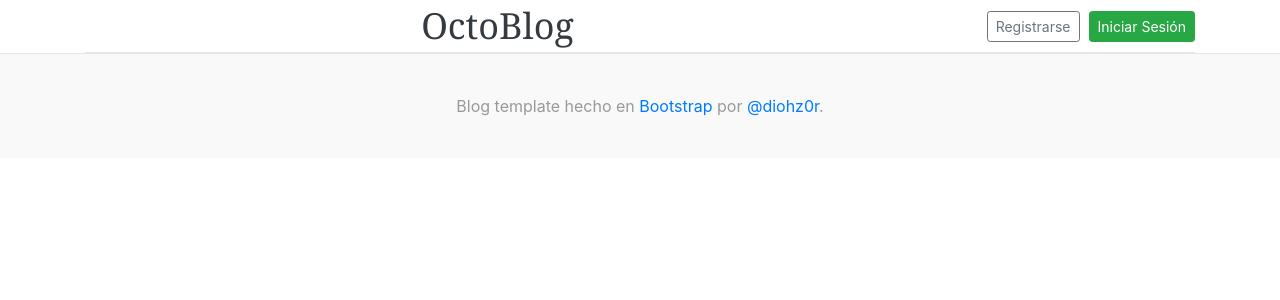
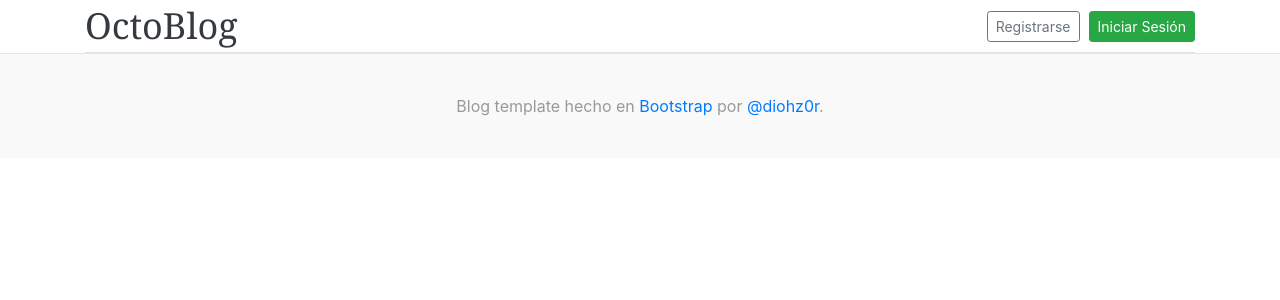
Before and after one commit to DIOHz0r/octoblog, a Symfony app: template templates/base.html.twig in a window 1280 px wide. Shown: the top 300 px of the page. Run offline with Twig, Linux system fonts and the light colour scheme; the template is opened without the code that fills it: most values are stand-ins (such as "Sample title", 1, 10 or a date in 2020); some libraries are stand-ins or nearby versions.

Commit message:
refactor: small code update

```diff
--- a/templates/base.html.twig
+++ b/templates/base.html.twig
@@ -11,15 +11,27 @@
         {% block stylesheets %}{% endblock %}
     </head>
     <body>
+    {% if app.request.hasPreviousSession %}
+        <div class="container">
+        {% for tipo, mensajes in app.session.flashbag.all() %}
+            {% for mensaje in mensajes %}
+                <p class="flash flash-{{ tipo }}">
+                    {{ tipo == 'error' ? '<strong>Error</strong> '|raw }}
+                    {{ mensaje }}
+                </p>
+            {% endfor %}
+        {% endfor %}
+        </div>
+    {% endif %}
         <div class="container">
             <header class="blog-header py-2">
                 <div class="row flex-nowrap justify-content-between align-items-center">
-                    <div class="col-9 text-center">
+                    <div class="col-9">
                         <a href="{{ url('homepage') }}" class="blog-header-logo text-dark">OctoBlog</a>
                     </div>
                     <div class="col-3 d-flex justify-content-end align-items-center">
                         {% if app.user %}
-                            Bienvenido(a) <br>{{ app.user }}&nbsp;<a class="btn btn-sm btn-outline-danger"
+                            <a href="{{ path('usuario_edit', {'id': app.user.id}) }}">{{ app.user }}</a>&nbsp;<a class="btn btn-sm btn-outline-danger"
                                                          href="{{ url('app_logout') }}">Salir</a>&nbsp;
                         {% else %}
                             <a class="btn btn-sm btn-outline-secondary"
```
Also changed, not shown: 2 other files.
